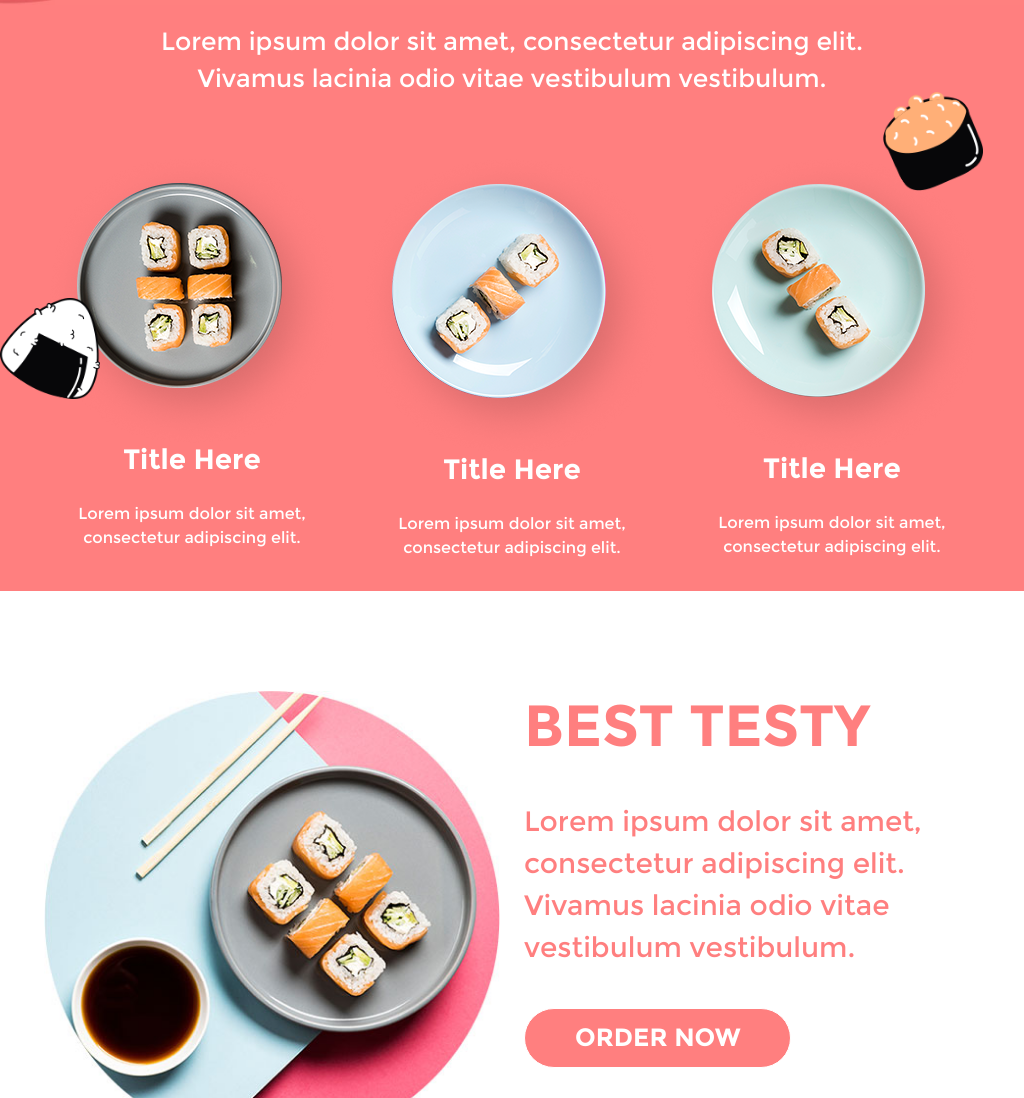
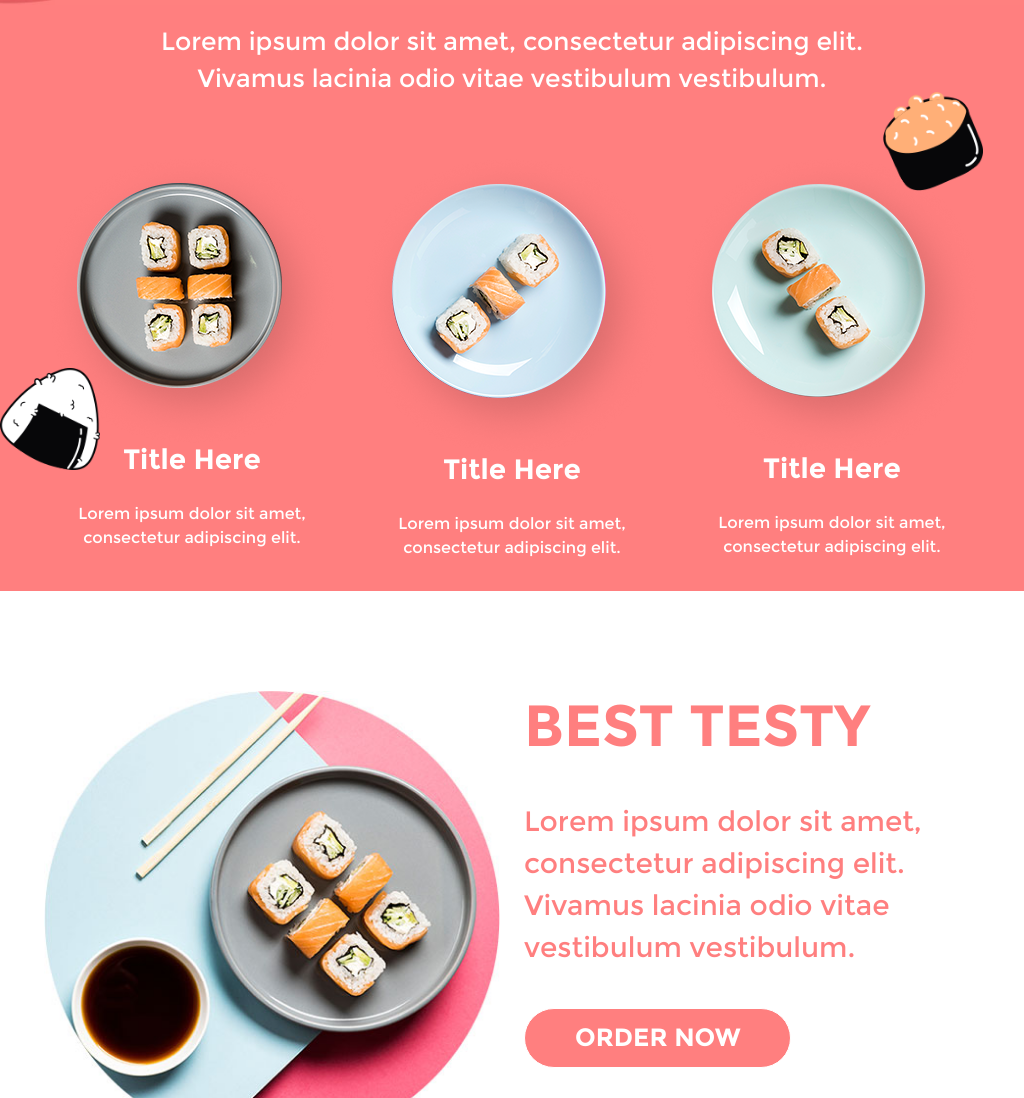
Before and after one commit to safimilar/sushmie, a plain HTML site: page index.html in a window 1024 px wide. Shown: the part 1005-2103 px from the top of the page. Drawn offline with Linux system fonts and the light colour scheme; a script that the page names is missing.

Commit message:
Update media.css

```diff
--- a/css/media.css
+++ b/css/media.css
@@ -786,7 +786,7 @@ header{
 	width: 100px;
 }
 .p_img_1{
-	top: 50%;
+	top: 62%;
 }
 .p_img_2{
 	top: 15%;
```
